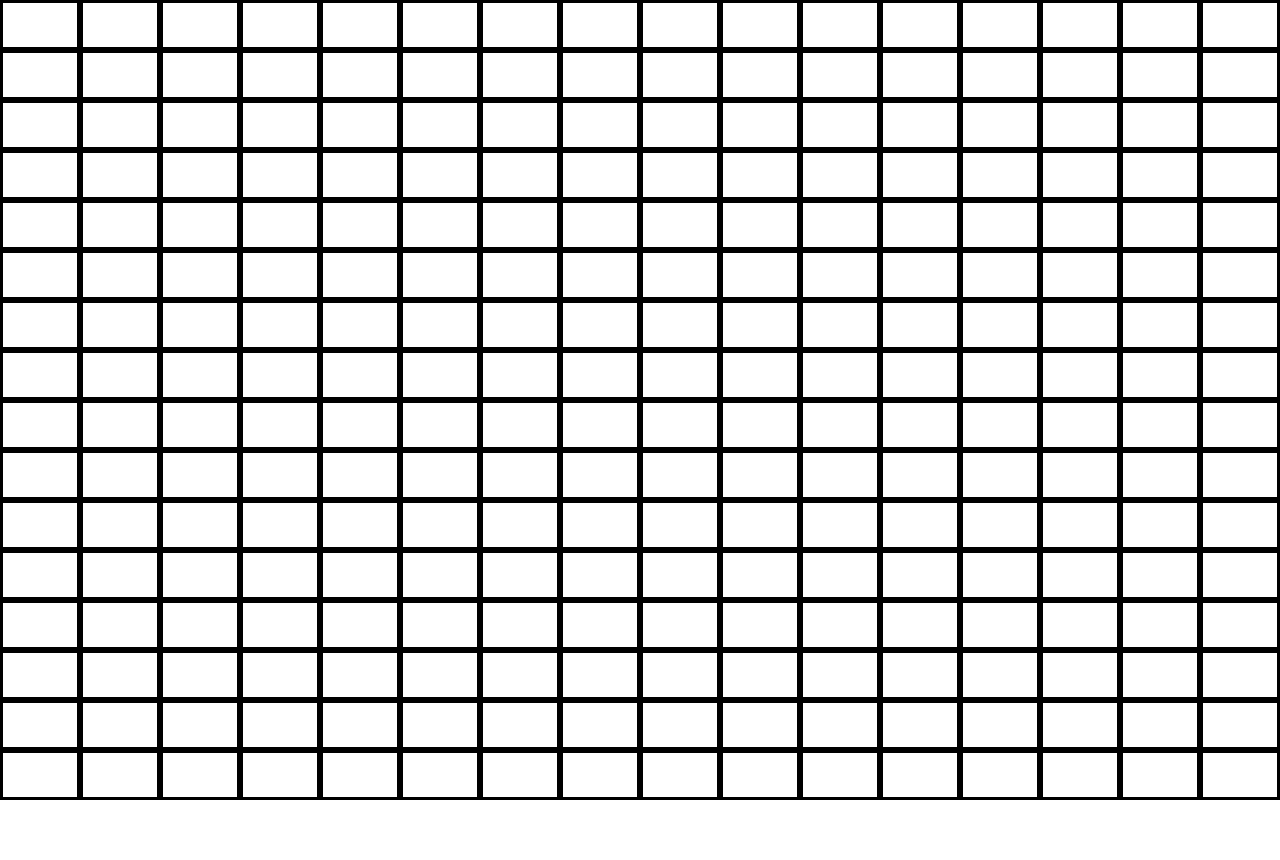
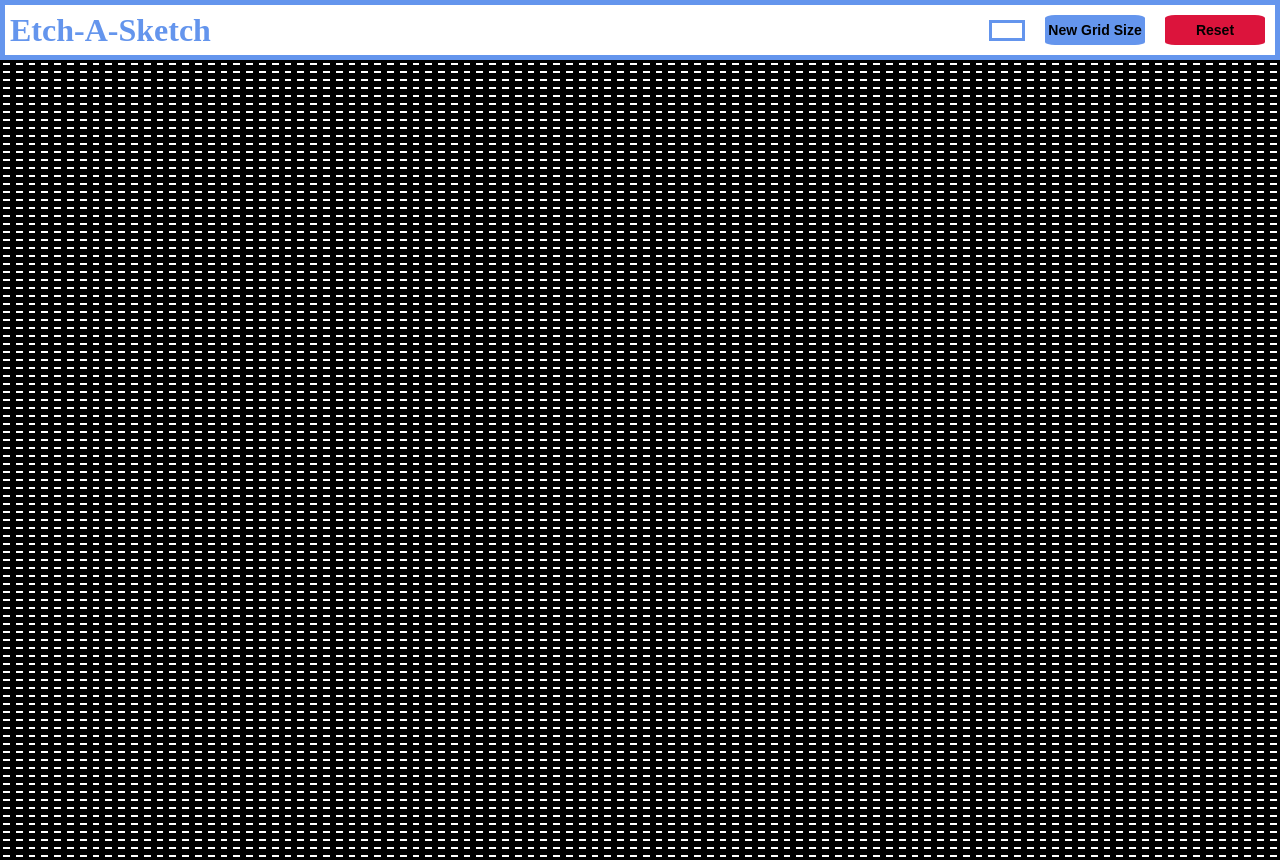
Before and after one commit to saltychocolat/Etch-a-Sketch, a plain HTML site: page index.html in a window 1280 px wide. Before the commit the page ends 800 px from the top, so only its background shows below. Drawn offline with Linux system fonts and the light colour scheme.

Commit message:
Added NewGridSize n Reset Functions +UI

```diff
--- a/index.html
+++ b/index.html
@@ -8,6 +8,12 @@
     <title>Etch-A-Sketch</title>
 </head>
 <body>
+    <div id="header">
+        <h1>Etch-A-Sketch</h1>
+        <input type="text">
+        <button type="button">New Grid Size</button>
+        <button type="button" id="reset">Reset</button>
+    </div>
     <div id="container">
 
     </div>
--- a/script.js
+++ b/script.js
@@ -1,16 +1,51 @@
-const container = document.querySelector("#container")
 
+const container = document.querySelector("#container");
+const newGridButton = document.querySelector("button");
+const resetButton = document.querySelector("#reset")
+const input = document.querySelector("input");
+let x;
 
-for(let i=0;i<16;i++){
+function createGrid(x){
+    if(x>100){
+        alert("Number too big");
+        return
+    }
+    for(let i=0;i<x;i++){
         row = document.createElement("div")
         row.classList.add("row")
-    for(let j=0;j<16;j++){
+        for(let j=0;j<x;j++){
             box = document.createElement("div")
             box.classList.add("box")
-        box.addEventListener("mouseover",function(){
-            box.style.backgroundcolor = "grey";
-        })
             row.appendChild(box)
         }
         container.appendChild(row)
     }
+    return x;
+}
+x=createGrid(100)
+
+container.addEventListener("mouseover",function(event){
+    target = event.target;
+    target.classList.toggle("colored");
+})
+
+newGridButton.addEventListener("click",function(){
+    value = Number(input.value)
+    if(Number.isInteger(value)){
+        while(container.firstChild){
+            container.firstChild.remove()
+        }
+        createGrid(value)
+    }
+    else{
+        input.focus()
+        alert("Type Number")
+    }
+})
+
+resetButton.addEventListener("click",function(){
+    while(container.firstChild){
+        container.firstChild.remove()
+    }
+    createGrid(x)
+})
--- a/style.css
+++ b/style.css
@@ -20,4 +20,42 @@
 .box{
     flex-grow: 1;
     border: solid;
+
 }
+#header{
+    display: flex;
+    align-items: center;
+    border:solid;
+    color:cornflowerblue;
+    border-width: 5px;
+}
+input{
+    margin-left: auto;
+    border:solid;
+    border-color: cornflowerblue;
+    width: 30px;
+    margin-right: 10px;
+
+}
+button{
+    width: 100px;
+    height: 30px;
+    background-color: grey;
+    border-radius: 10%;
+    font-size: 14px;
+    font-weight: bolder;
+    background-color: cornflowerblue;
+    margin: 10px;
+}
+#reset{
+    background-color: crimson;
+}
+h1{
+    padding: 50px;
+    color:cornflowerblue;
+    font-weight: bolder;
+    padding: 5px;
+}
+.colored{
+    background-color: cornflowerblue;
+}
```
Lines whose indentation alone changed are shown as unchanged.
